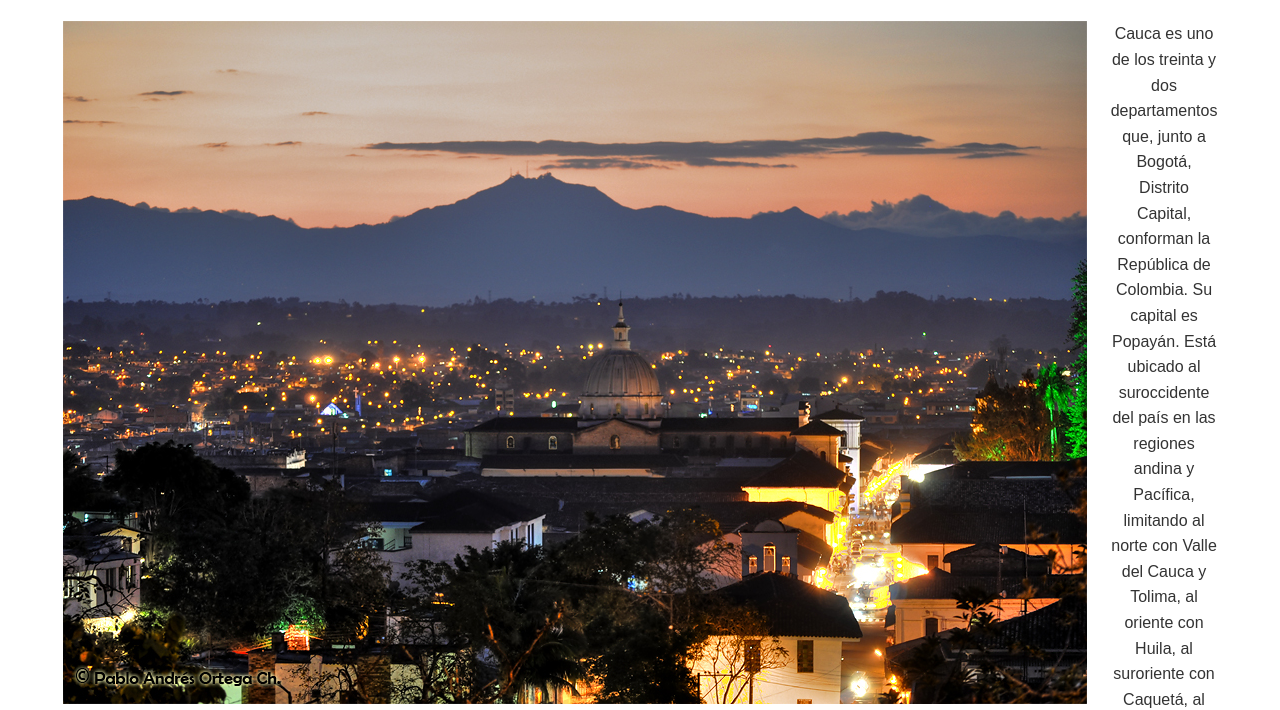
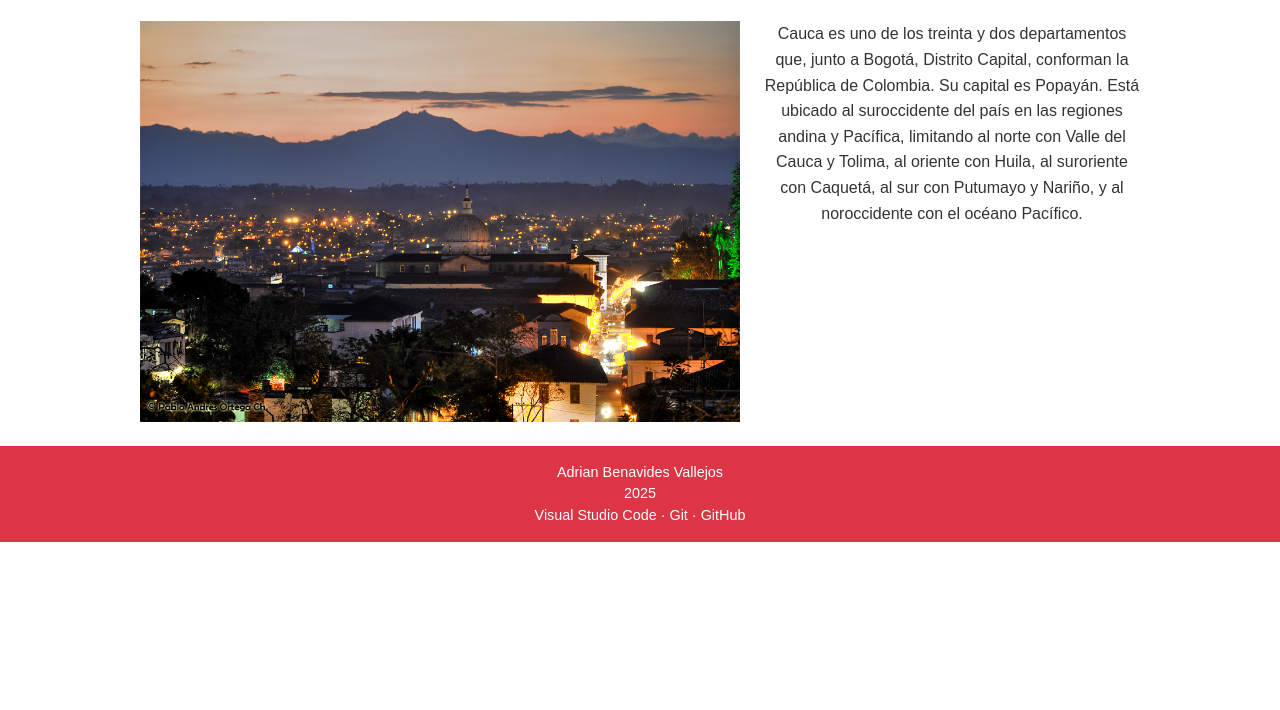
Before and after one commit to adrian-211/Suroccidentecolombiano, a plain HTML site: page cauca.html in a window 1280 px wide. Shown: the part 121-831 px from the top of the page. After the commit the page ends 800 px from the top, so only its background shows below. Drawn offline with nearby package versions, Linux system fonts and the light colour scheme.

Commit message:
cambio3v

```diff
--- a/cauca.html
+++ b/cauca.html
@@ -32,7 +32,7 @@
     <h2 class="mb-4">CAUCA</h2>
 
     <div class="content d-flex justify-content-center align-items-start gap-4">
-      <img src="img/CAUCA/CAUCA.jpg" alt="Mapa Cauca">
+      <img src="img/CAUCA/CAUCA.jpg" alt="Mapa Cauca" width="600" >
 
       <div class="texto">
         <p>
```
